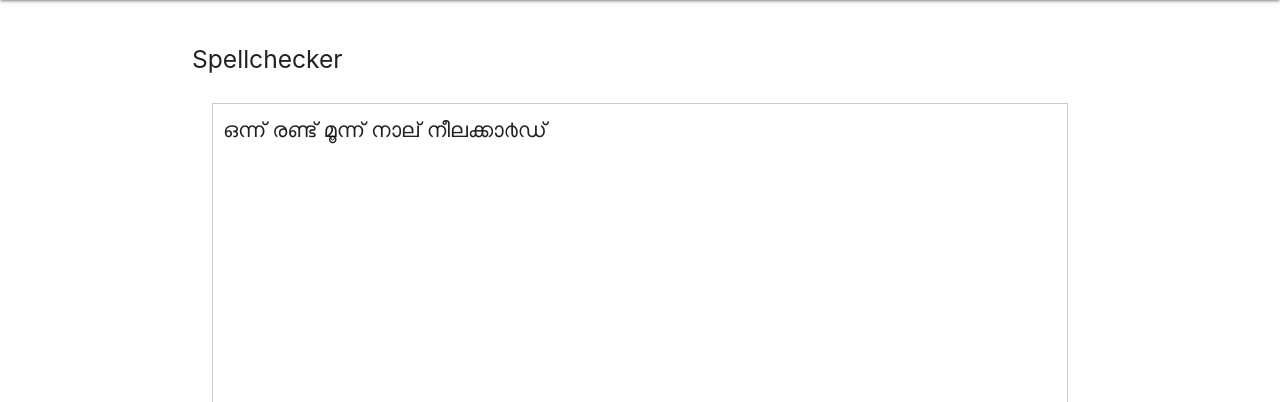
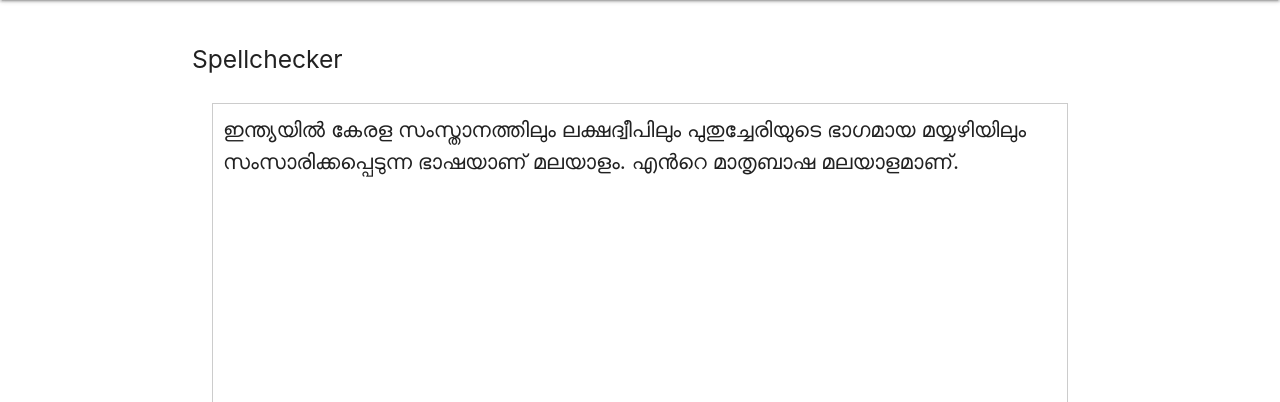
Before and after one commit to smc/mlmorph-web, a Flask app: page /spellchecker in a window 1280 px wide. Shown: the part 64-466 px from the top of the page. Run offline with Flask 2, Linux system fonts and the light colour scheme; some libraries are stand-ins or nearby versions.

Commit message:
spellcheck: Change the placeholder text

```diff
--- a/templates/spellcheck.html
+++ b/templates/spellcheck.html
@@ -9,7 +9,7 @@
 	<h5>Spellchecker</h5>
 	<div class="sp-container">
 		<div class="sp-editor" spellcheck="false" contenteditable="true" contextmenu="suggestionsmenu">
-			ഒന്ന് രണ്ട് മൂന്ന് നാല് നീലക്കാ൪ഡ്
+			ഇന്ത്യയിൽ  കേരള സംസ്താനത്തിലും ലക്ഷദ്വീപിലും പുതുച്ചേരിയുടെ ഭാഗമായ മയ്യഴിയിലും സംസാരിക്കപ്പെടുന്ന ഭാഷയാണ് മലയാളം. എൻറെ മാതൃബാഷ മലയാളമാണ്.
 		</div>
 
 		<menu type="context" id="suggestionsmenu">
```
